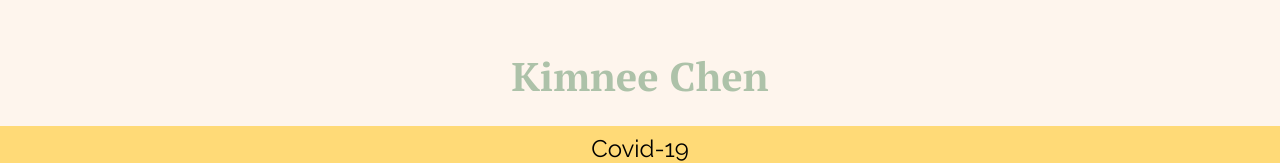
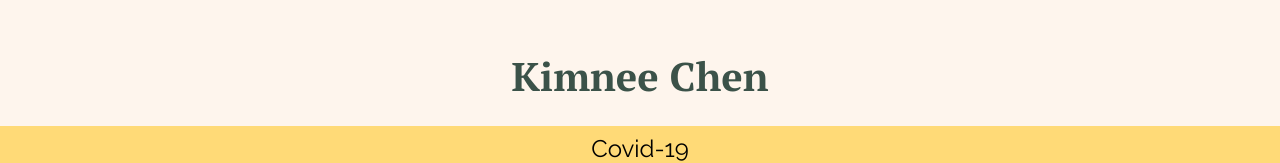
Before and after one commit to SamWest0230/kims--site, a React (Create React App) app in the folder client/: page / in a window 1280 px wide. Shown: the top 163 px of the page. Built offline with nearby package versions, Linux system fonts and the light colour scheme.

Commit message:
changed color variables

```diff
--- a/client/src/partials/variables.scss
+++ b/client/src/partials/variables.scss
@@ -4,7 +4,7 @@ $cp-midblue: #a6e3e9;
 $cp-blue: #71c9ce;
 $cp-light: #FEF5ED;
 $cp-lightblue: #cbf1f5;
-$cp-dark: #ADC2A9;
+$cp-dark: #3B5249;
 
 
 
```
